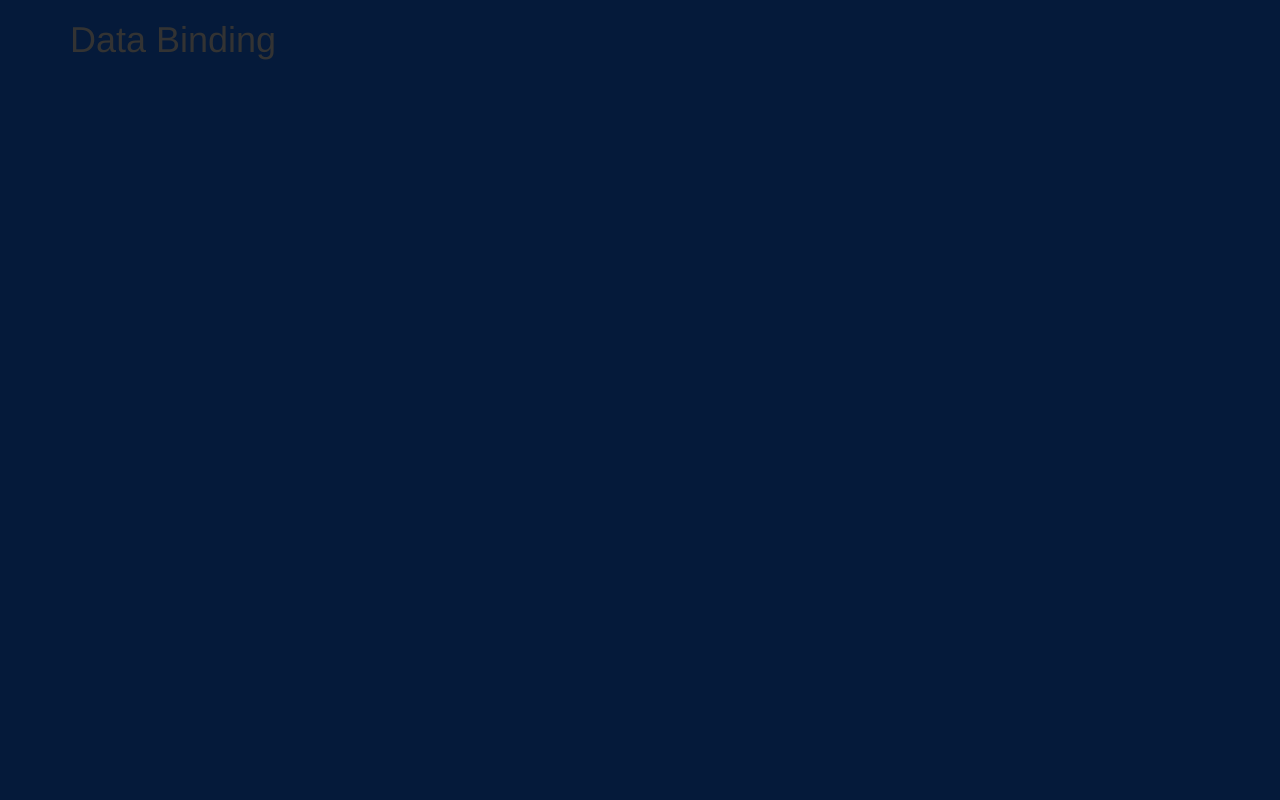
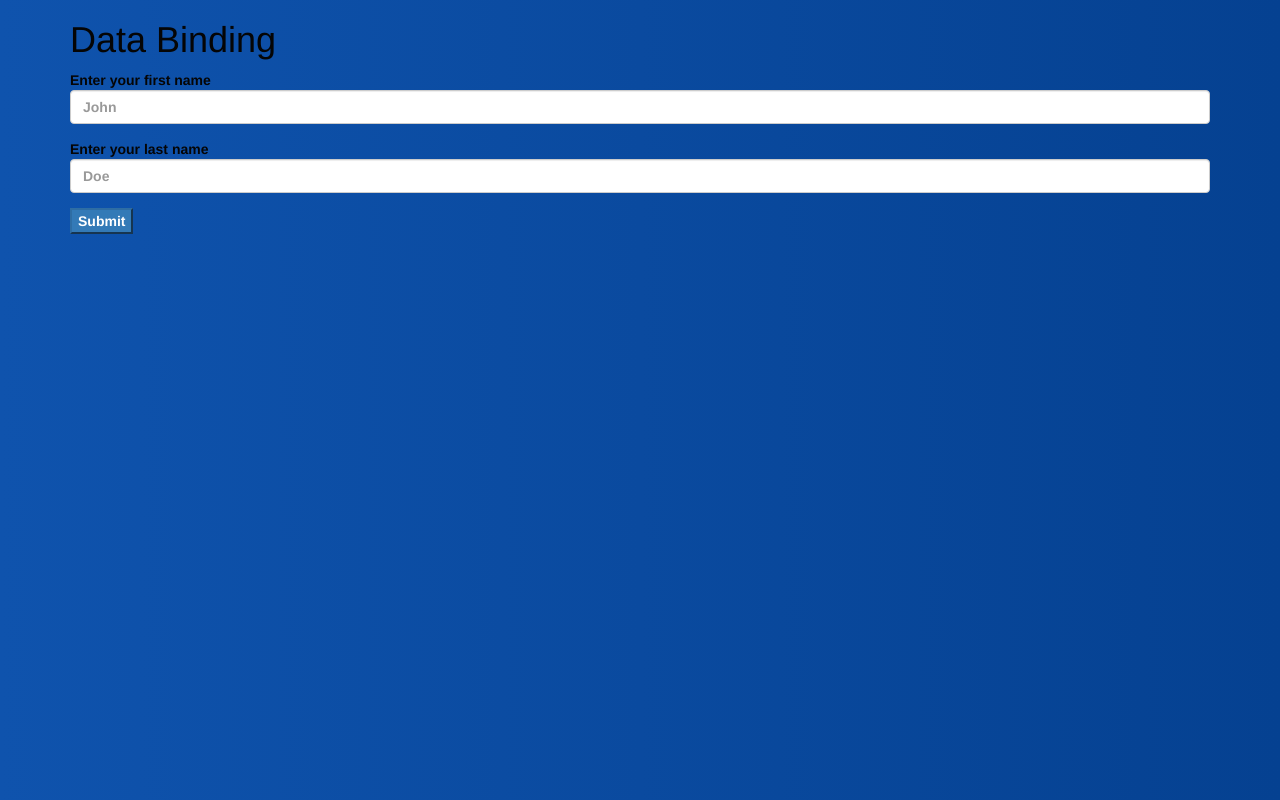
Before and after one commit to ghigbie/angularPractice, a website: page views/databinding.html in a window 1280 px wide. Drawn offline with nearby package versions, Linux system fonts and the light colour scheme; files that its build step writes are made by us from their sources.

Commit message:
Add data binding to html

```diff
--- a/public/stylesheets/app.css
+++ b/public/stylesheets/app.css
@@ -1,3 +1,19 @@
+
 body{
-    background: #051a3a;
+    background: #0f53ad;
+    background: -webkit-linear-gradient(left, #0f53ad, #054191); /* For Safari 5.1 to 6.0 */
+    background: -o-linear-gradient(right, #0f53ad, #054191); /* For Opera 11.1 to 12.0 */
+    background: -moz-linear-gradient(right, #0f53ad, #054191); /* For Firefox 3.6 to 15 */
+    background: linear-gradient(to right, #0f53ad, #054191); /* Standard syntax */
+    background-repeat: no-repeat;
+    height: 100%;
+    margin: 0;
+    background-repeat: no-repeat;
+    background-attachment: fixed;
+    color: #050505;
+    font-weight: bold;
 }
+
+h3{
+    visibility: hidden
+}
--- a/views/databinding.html
+++ b/views/databinding.html
@@ -3,12 +3,27 @@
     <head>
          <title>Agular Data Binding</title>
          <link rel="stylesheet" href="https://maxcdn.bootstrapcdn.com/bootstrap/3.3.7/css/bootstrap.min.css">
-         <link rel="stylesheet" href="./../publc/stylesheets/app.css"
+         <link rel="stylesheet" href="./../public/stylesheets/app.css"
     </head>
     <body>
         <div class="container">
             <h1>Data Binding</h1>
-            <script src="./node_modules/angular/angular.js"></script>
+            <div class="form-group">
+                <lable for="first">Enter your first name</lable>
+                <input type="text" class="form-control" name="first" id="first" placeholder="John" ng-model="first">
+            </div>
+            <div class="form-group">
+                <lable for="last">Enter your last name</lable>
+                <input type="text" class="form-control" name="last" id="last" placeholder="Doe" ng-model="last">
+            </div>
+            <div class"form-group">
+                <input type="submit" class="btn-primary" id="submit" name="submit">
+            </div>
+            <h3 ng-hide>
+                Welcome {{first}} {{last}}
+            </h3>
         </div>
+
+         <script src="./../node_modules/angular/angular.js"></script>
     </body>
 </html>
```
